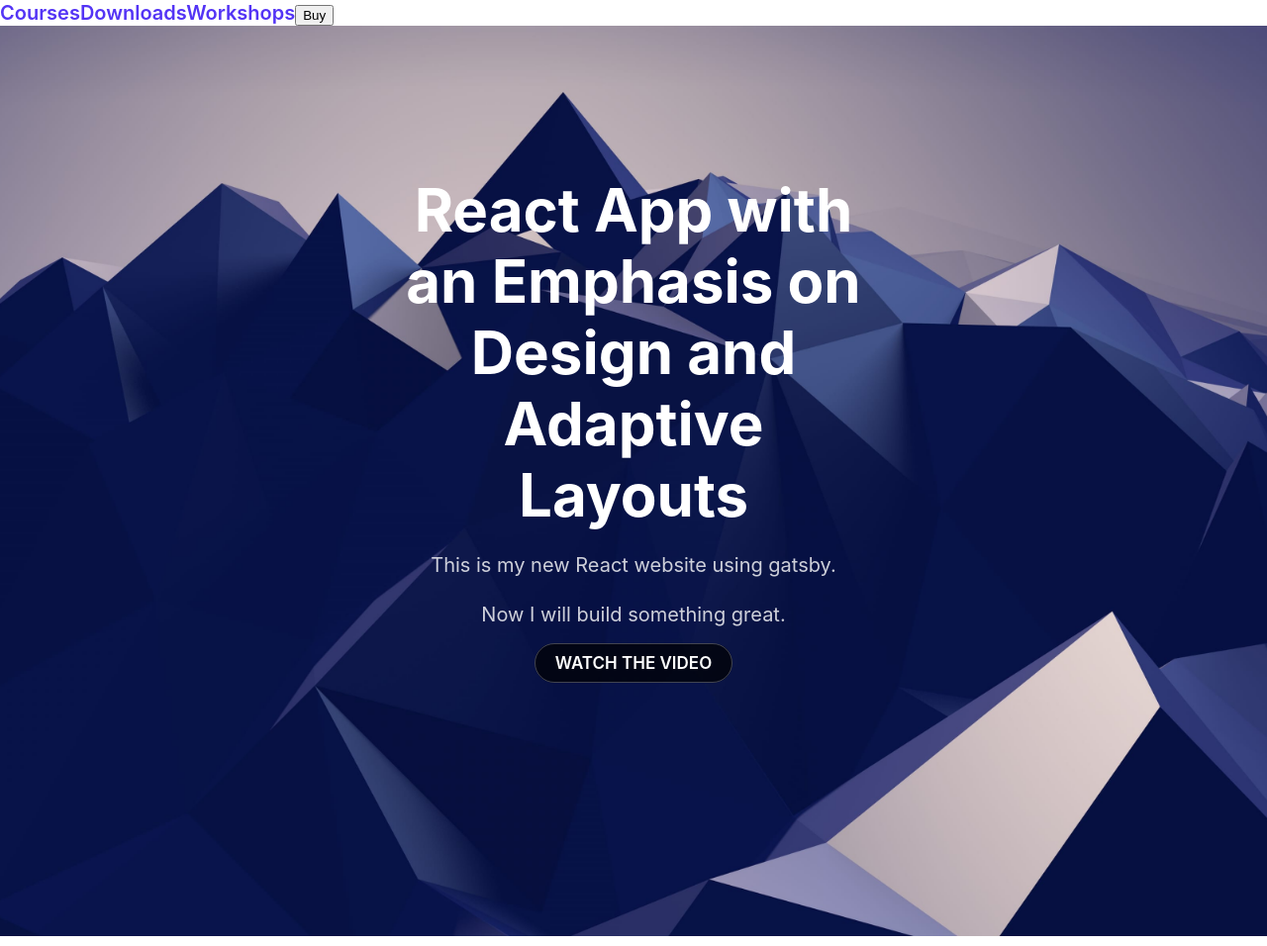
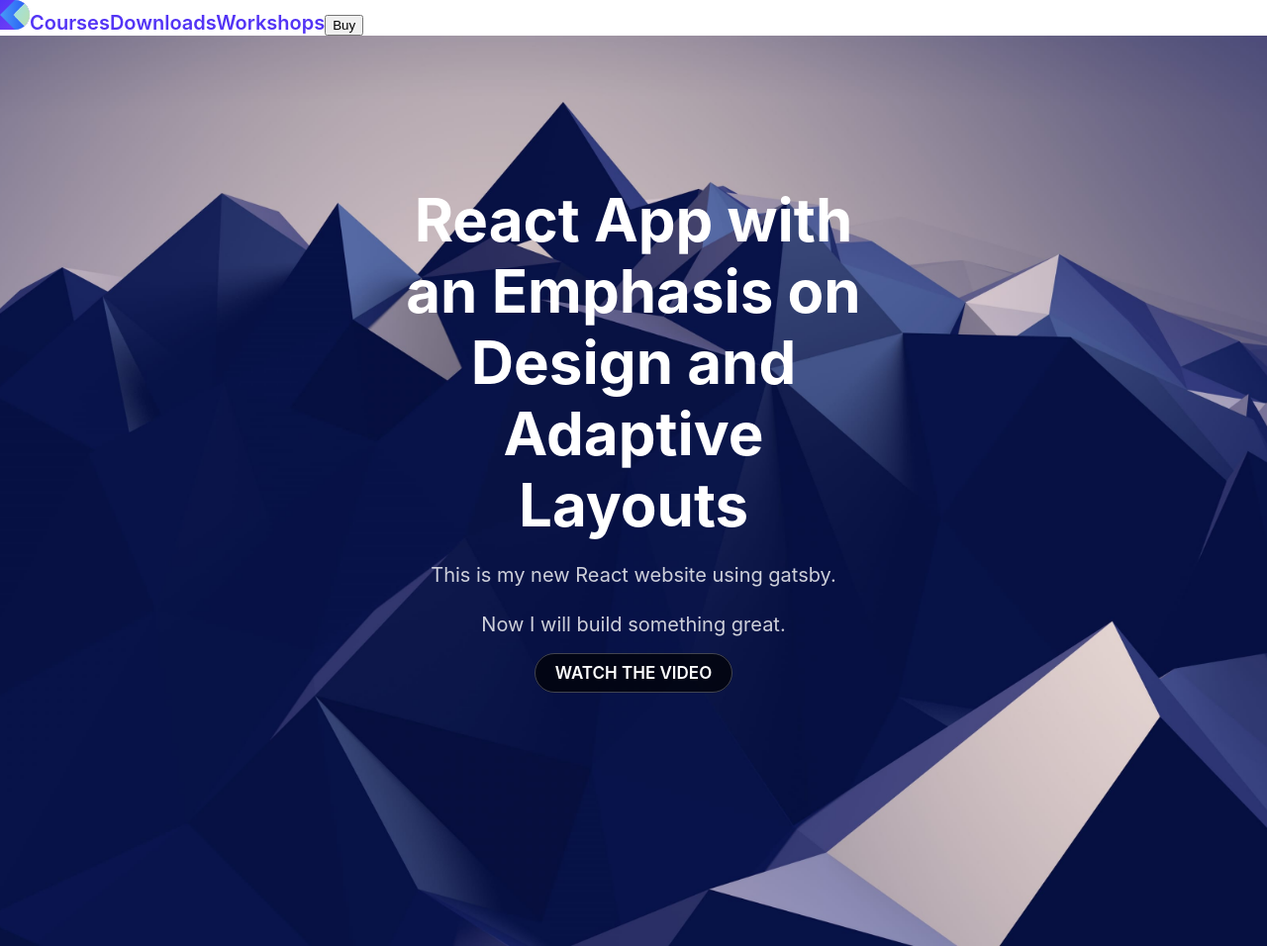
Before and after one commit to MunibaWq/Designer-React, a Gatsby site: page / in a window 1280 px wide. Shown: the top 956 px of the page at 99% size. Built offline with nearby package versions, Linux system fonts and the light colour scheme; Gatsby itself is replaced by a stand-in of ours.

Commit message:
add svg logo

```diff
--- a/src/components/header.js
+++ b/src/components/header.js
@@ -6,7 +6,7 @@ const Header = ({ siteTitle }) => (
   <div className="Header">
     <div className="HeaderGroup">
       <Link to="/">
-        <img src="" width="30" />
+        <img src={require("../images/logo-designcode.svg")} width="30" />
       </Link>
       <Link to="/courses">Courses</Link>
       <Link to="/downloads">Downloads</Link>
```
Also changed, not shown: src/components/Header.css (added).
